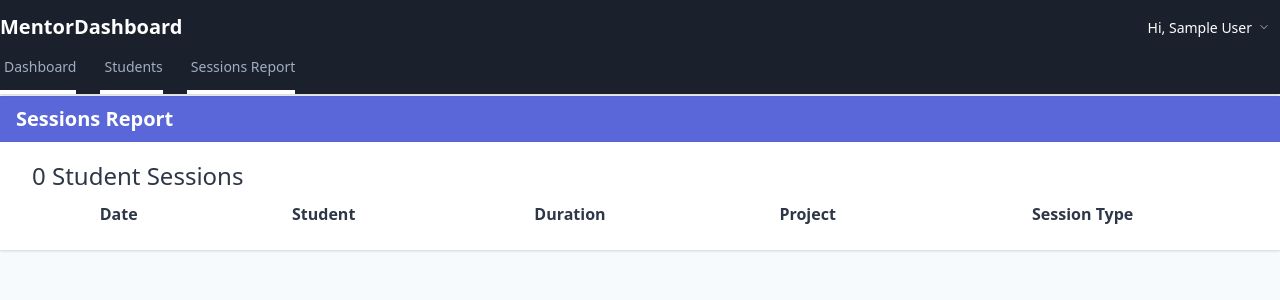
After one commit to MentorDashboard/MentorDashboard, a Flask app: page /reports/sessions-report in a window 1280 px wide. The commit adds this page. Shown: the top 300 px of the page. Run offline with Flask 2, Linux system fonts and the light colour scheme; the visitor is signed in with stand-in values (Sample User, id 1); data comes from the database, SQL or seed files in the repository; data that the repository does not hold is empty; style sheets or scripts are compiled from the project's sources; some libraries are stand-ins or nearby versions.

Commit message:
Adds student session report

```diff
--- a/src/__init__.py
+++ b/src/__init__.py
@@ -32,10 +32,12 @@ def create_app(config_class=Config):
     from .routes.auth import bp as auth_bp
     from .routes.students import bp as students_bp
     from .routes.users import bp as users_bp
+    from .routes.reports import bp as reports_bp
 
     app.register_blueprint(main_bp)
     app.register_blueprint(auth_bp)
     app.register_blueprint(students_bp)
     app.register_blueprint(users_bp)
+    app.register_blueprint(reports_bp)
 
     return app
--- a/src/models/Student.py
+++ b/src/models/Student.py
@@ -28,6 +28,10 @@ class Student(db.Model):
         self.course = course
         self.stage = stage
         self.mentor_id = mentor_id
+
+    @property
+    def serialize(self):
+        return {"id": self.id, "name": self.name, "email": self.email}
 
 
 class StudentNote(db.Model):
@@ -85,6 +89,21 @@ class StudentSession(db.Model):
         self.progress = progress
         self.concerns = concerns
         self.personal_notes = personal_notes
+
+    @property
+    def serialize(self):
+        return {
+            "id": self.id,
+            "student": self.student.serialize,
+            "date": self.date.strftime("%Y-%m-%d %H:%M:%S"),
+            "duration": self.duration,
+            "session_type": self.session_type,
+            "project": self.project,
+            "summary": self.summary,
+            "progress": self.progress,
+            "concerns": str(self.concerns),
+            "personal_notes": str(self.personal_notes),
+        }
 
 
 def create_student(name, email, course, stage, mentor_id):
--- /dev/null
+++ b/src/routes/reports.py
@@ -0,0 +1,20 @@
+from datetime import datetime
+
+from flask import Blueprint, render_template
+from flask_login import current_user
+
+
+from ..models.Student import get_mentor_sessions_between_dates
+
+
+bp = Blueprint("reports", __name__)
+
+
+@bp.route("/reports/sessions-report", methods=["GET"])
+def sessions_report():
+    start = datetime.utcnow().replace(day=1, hour=0, minute=0, second=0)
+    end = datetime.utcnow()
+
+    sessions = get_mentor_sessions_between_dates(current_user.id, start, end)
+
+    return render_template("reports/sessions.html", sessions=sessions)
--- a/src/routes/students.py
+++ b/src/routes/students.py
@@ -148,7 +148,7 @@ def add_session(student_id):
     return render_template("students/sessions/create.html", student=student, form=form)
 
 
-@bp.route("/students/<student_id>/sessions/<session_id>", methods=["GET", "POST"])
+@bp.route("/students/<student_id>/sessions/<session_id>/edit", methods=["GET", "POST"])
 def update_session(student_id, session_id):
     form = AddStudentSessionForm()
     student = get_student_by_id(student_id)
--- a/templates/layouts/app.html
+++ b/templates/layouts/app.html
@@ -46,7 +46,8 @@
                             <li>
                                 <hr class="border-t mx-2 border-gray-400">
                             </li>
-                            <li><a href="{{ url_for('auth.logout') }}"
+                            <li>
+                                <a href="{{ url_for('auth.logout') }}"
                                    class="px-4 py-2 block text-gray-900 hover:bg-gray-400 no-underline hover:no-underline">Logout</a>
                             </li>
                         </ul>
@@ -78,6 +79,12 @@
                     <a href="{{ url_for('students.index') }}"
                        class="block py-1 md:py-3 pl-1 align-middle text-gray-500 no-underline hover:text-white border-b-4 border-white hover:border-indigo-600">
                         <span class="pb-1 md:pb-0 text-sm">Students</span>
+                    </a>
+                </li>
+                <li class="mr-6 my-2 md:my-0">
+                    <a href="{{ url_for('reports.sessions_report') }}"
+                       class="block py-1 md:py-3 pl-1 align-middle text-gray-500 no-underline hover:text-white border-b-4 border-white hover:border-indigo-600">
+                        <span class="pb-1 md:pb-0 text-sm">Sessions Report</span>
                     </a>
                 </li>
             </ul>
--- /dev/null
+++ b/templates/reports/sessions.html
@@ -0,0 +1,104 @@
+{% extends 'layouts/app.html' %}
+
+{% block app_content %}
+    <div x-data="modals()">
+        <div class="bg-indigo-600 p-2 shadow text-xl text-white">
+            <h3 class="font-bold pl-2">Sessions Report</h3>
+        </div>
+        <section>
+            <div class="px-8 py-4 shadow bg-white">
+                <h4 class="text-2xl">{{ sessions|length }} Student Sessions</h4>
+                <table id="sessions" class="stripe hover"
+                       style="width:100%; padding-top: 1em;  padding-bottom: 1em;">
+                    <thead>
+                    <tr>
+                        <th class="px-4 py-2">Date</th>
+                        <th class="px-4 py-2">Student</th>
+                        <th class="px-4 py-2">Duration</th>
+                        <th class="px-4 py-2">Project</th>
+                        <th class="px-4 py-2">Session Type</th>
+                    </tr>
+                    </thead>
+                    <tbody>
+                    {% for session in sessions %}
+                        <tr @click="showSessionDetails({{ session.serialize }})" class="clickable">
+                            <td class="border px-4 py-2">
+                                {{ session.date }}
+                            </td>
+                            <td class="border px-4 py-2">
+                                {{ session.student.name }}
+                            </td>
+                            <td class="border px-4 py-2">
+                                {{ session.duration }}
+                            </td>
+                            <td class="border px-4 py-2">
+                                {{ session.project }}
+                            </td>
+                            <td class="border px-4 py-2">
+                                {{ session.session_type }}
+                            </td>
+                        </tr>
+                    {% endfor %}
+                    </tbody>
+                </table>
+            </div>
+        </section>
+        <!-- Session details modal -->
+        <div class="absolute top-0 left-0 w-full h-full flex items-center justify-center"
+             style="background-color: rgba(0,0,0,.5);" x-show="showSessionDetailsModal">
+            <div class="text-left bg-white h-auto w-1/3 shadow-xl p-4 rounded mx-2 md:mx-0"
+                 @click.away="showSessionDetailsModal = false">
+                <div class="modal-content py-4 text-left px-6">
+                    <div class="flex justify-between items-center pb-3">
+                        <p class="text-2xl font-bold">Session Report</p>
+                    </div>
+
+                    <!--Body-->
+                    <p><strong>Name:</strong> <span x-text="student.name"></span></p>
+                    <p><strong>Date:</strong> <span x-text="session.date"></span></p>
+                    <p><strong>Duration (mins):</strong> <span x-text="session.duration"></span></p>
+                    <p><strong>Type:</strong> <span x-text="session.session_type"></span></p>
+                    <p><strong>Project:</strong> <span x-text="session.project"></span></p>
+                    <p><strong>Progress:</strong> <span x-text="session.progress"></span></p>
+                    <p><strong>Summary:</strong> <span x-text="session.summary"></span></p>
+                    <p><strong>Concerns:</strong> <span x-text="session.concerns"></span></p>
+                    <p><strong>Notes:</strong> <span x-text="session.personal_notes"></span></p>
+
+                    <!--Footer-->
+                    <div class="flex justify-end pt-2">
+                        <a class="px-4 mr-2 bg-red-500 p-3 rounded-lg text-white hover:bg-red-400 clickable edit-link"
+                           @click="editSession()">
+                            Edit
+                        </a>
+                        <button class="px-4 bg-indigo-500 p-3 rounded-lg text-white hover:bg-indigo-400"
+                                @click="showSessionDetailsModal = false">
+                            Close
+                        </button>
+                    </div>
+                </div>
+            </div>
+        </div>
+    </div>
+{% endblock %}
+
+{% block js %}
+    <script>
+        function modals() {
+            return {
+                showSessionDetailsModal: false,
+                session: {},
+                student: {},
+
+                showSessionDetails(session) {
+                    this.session = session;
+                    this.student = session.student;
+                    this.showSessionDetailsModal = true;
+                },
+
+                editSession() {
+                    window.location.href = `/students/${this.student.id}/sessions/${this.session.id}/edit`
+                }
+            }
+        }
+    </script>
+{% endblock %}
```
Also changed, not shown: templates/students/view.html (+35 -2 lines), tests/students/test_edit_student_session.py (+1 -1 lines).
